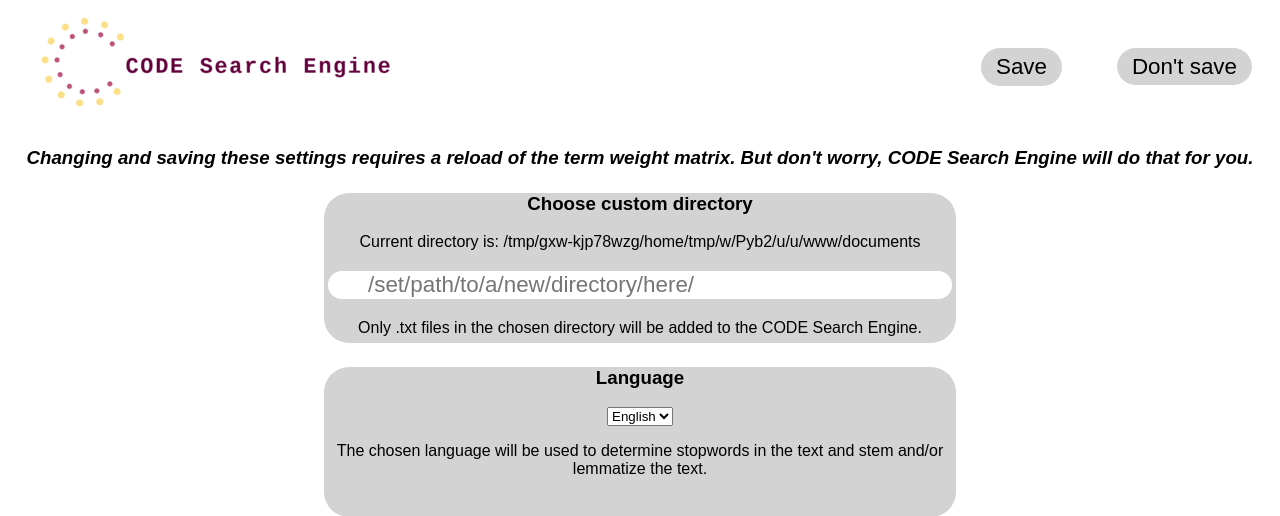
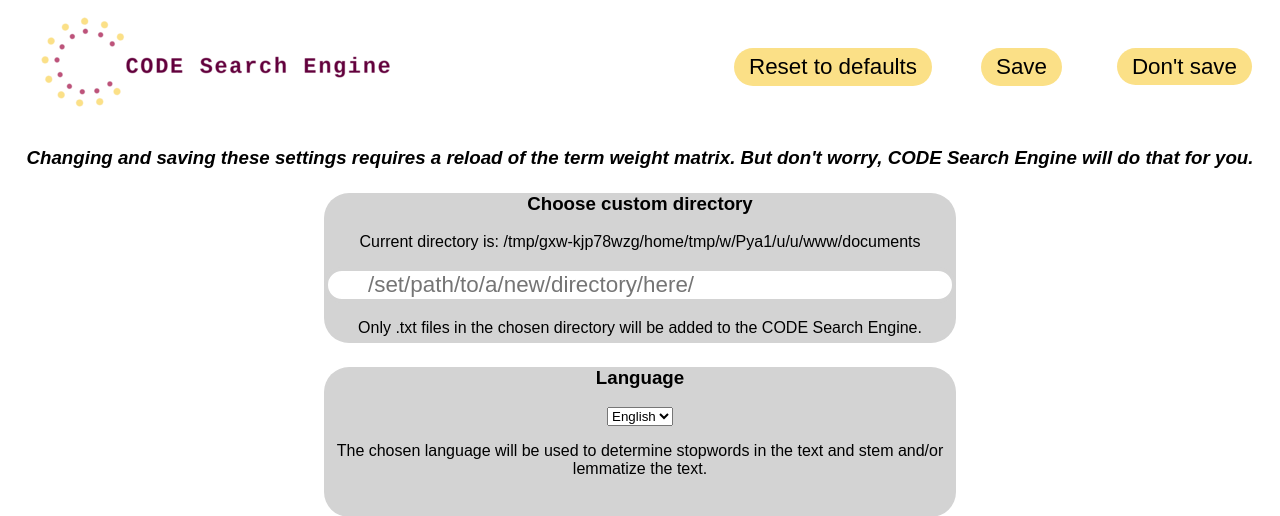
Before and after one commit to MarvTheMan/CODEir, a Flask app: page /settings in a window 1280 px wide. Shown: the top 516 px of the page. Run offline with Flask 2, Linux system fonts and the light colour scheme; parts of the project's set-up code (start-up, migrations or seed data) failed here and were passed over.

Commit message:
added reset to defaults button for settings

```diff
--- a/main.py
+++ b/main.py
@@ -18,6 +18,7 @@
 def results():
     # Takes a given query, calculates the vectors and prints results.
     query = request.form["query"]
+    resultlist = ["test1.txt", "text4.txt", "text2.txt"]
     return render_template("results.html", query=query)
 
 
@@ -43,6 +44,10 @@
     # Gets all settings from form on /settings.
     # Then changes settings and creates new matrix accordingly.
     if request.method == "POST":
+        if request.form["submit_button"] == "Reset to defaults":
+            print("ik ben geklikt")
+            tp.reset_default_settings()
+            return settings()
         chosen_folder = request.form["folder"]
         if chosen_folder == "":
             chosen_folder = tp.documents_folder
--- a/static/css/styles.css
+++ b/static/css/styles.css
@@ -58,18 +58,19 @@
     font-size: 1.4rem;
     border-radius: 25px;
     border: none;
-    background-color: lightgray;
+    background-color: #fbe087;
     margin: 20px 20px;
     padding: 6px 15px;
 }
 
 .button:hover {
-    background-color: gray;
+    background-color: #cfb049;
     cursor: pointer;
 }
 
 .result {
     background-color: lightgray;
+    border-radius: 25px;
     width: 75%;
     height: 120px;
     margin: 1.5rem auto;
@@ -83,9 +84,17 @@
     margin: 1.5rem auto;
 }
 
-#save_button {
+#save_button_box {
     position: absolute;
     top: 20px;
     right: 190px;
     z-index: 20;
 }
+
+
+#reset_button_box {
+    position: absolute;
+    top: 20px;
+    right: 320px;
+    z-index: 20;
+}
--- a/templates/settings.html
+++ b/templates/settings.html
@@ -10,8 +10,11 @@
         <div class=navbar_logo>
             <a href=/><img src="{{ url_for('static', filename='images/logo_small.png')}}" alt="CODE Search Engine"></a>
         </div>
-        <div id="save_button">
-            <input class = "button" form="settings_form" type="submit" value="Save">
+        <div id="save_button_box">
+            <input class="button" form="settings_form" type="submit" name="submit_button"value="Save">
+        </div>
+        <div id="reset_button_box">
+            <input class="button" form="settings_form" type="submit" name="submit_button"value="Reset to defaults">
         </div>
         <div class="navbar_settings">
             <a href=/ class="button">Don't save</a>
```
Also changed, not shown: textprocessor.py (+8 -0 lines).
